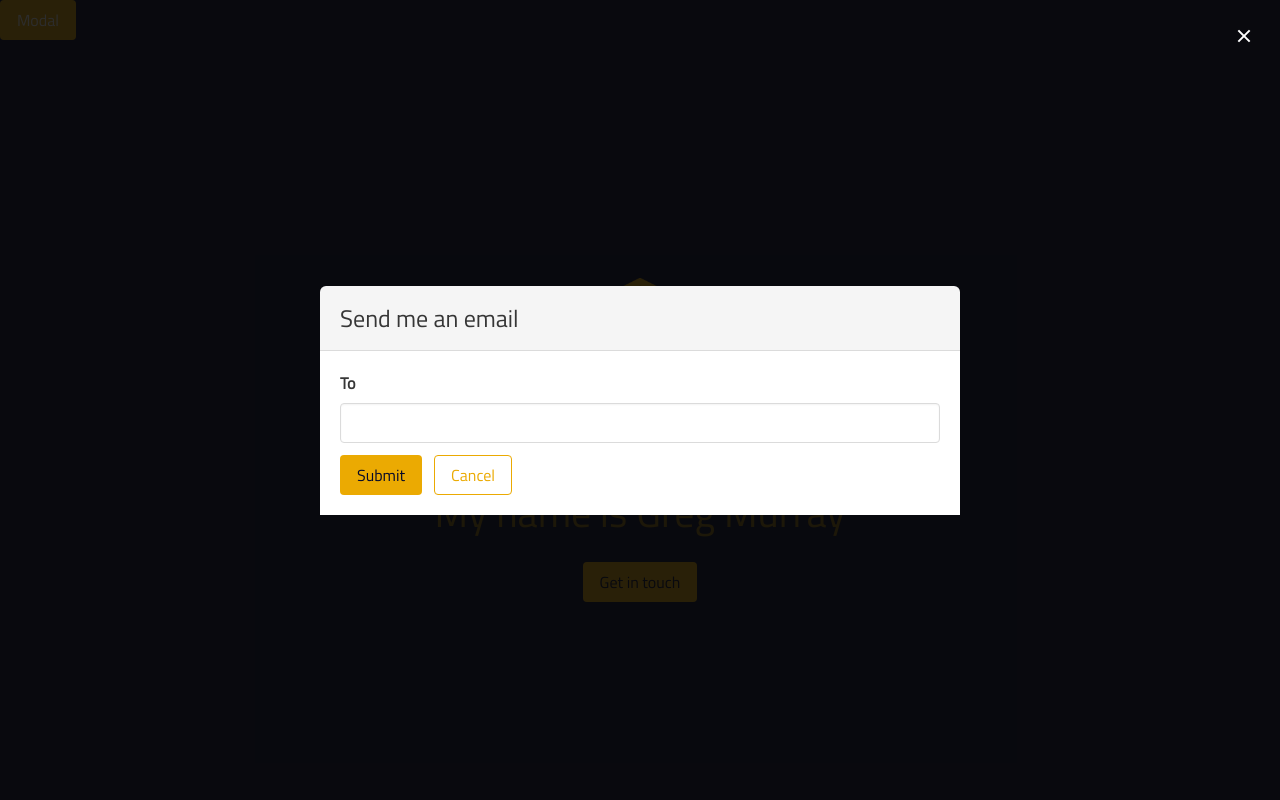
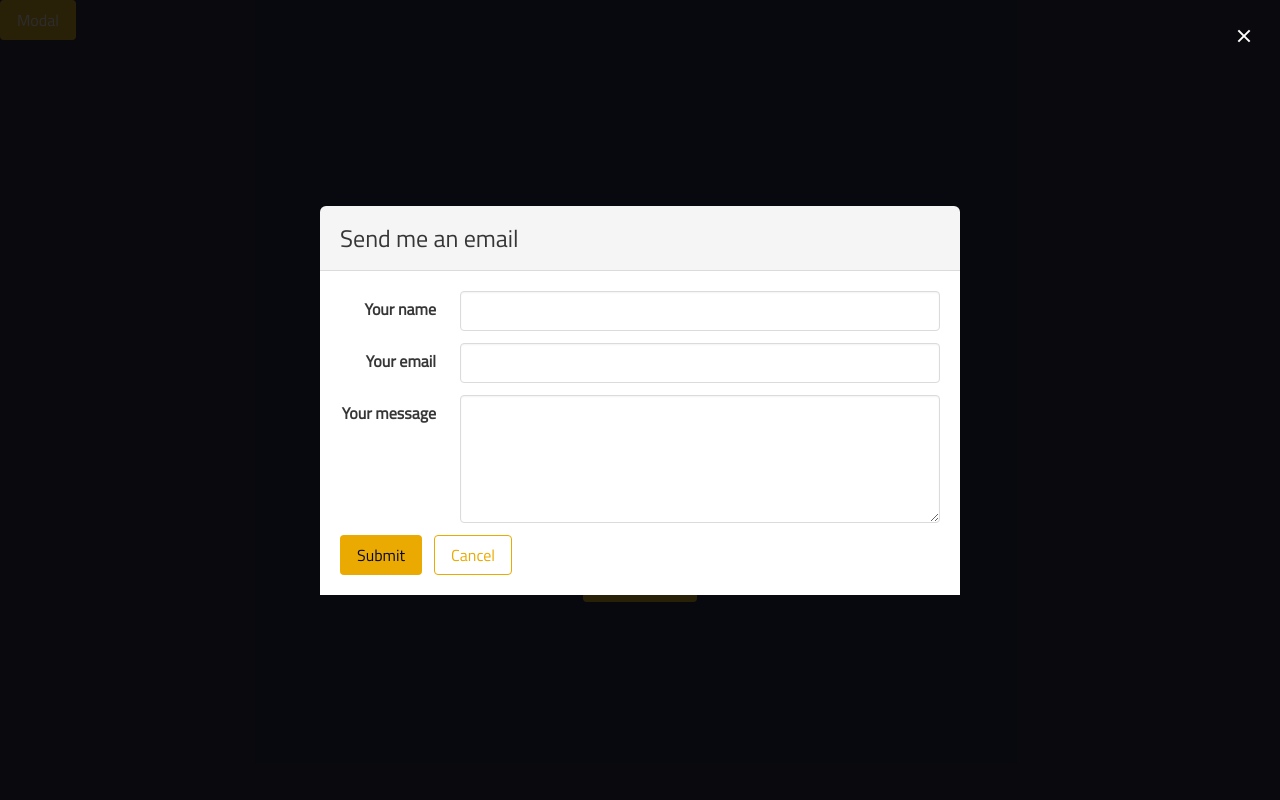
Before and after one commit to gmmurray/gmmurray.github.io, a Gatsby site: page / in a window 1280 px wide. Both pictures are taken after a click on the link "Modal". Shown: the top 800 px of the page. Built offline with nearby package versions, Linux system fonts and the light colour scheme; Gatsby itself is replaced by a stand-in of ours.

Commit message:
update modal form

```diff
--- a/src/pages/index.js
+++ b/src/pages/index.js
@@ -60,10 +60,40 @@ class IndexPage extends Component {
                         </header>
                         <section className="modal-card-body">
                             <form>
+                                <div className="field is-horizontal">
+                                    <div className="field-label is-normal">
+                                        <label className="label" for="nameInput">Your name</label>
+                                    </div>
+                                    <div className="field-body">
                                         <div className="field">
-                                <label className="label">To</label>
-                                <div className="control">
-                                    <input className="input" type="text" />
+                                            <p className="control">
+                                                <input className="input" type="text" id="nameInput" name="nameInput"></input>
+                                            </p>
+                                        </div>
+                                    </div>
+                                </div>
+                                <div className="field is-horizontal">
+                                    <div className="field-label is-normal">
+                                        <label className="label" for="emailInput">Your email</label>
+                                    </div>
+                                    <div className="field-body">
+                                        <div className="field">
+                                            <p className="control">
+                                                <input className="input" type="text" id="emailInput" name="emailInput"></input>
+                                            </p>
+                                        </div>
+                                    </div>
+                                </div>
+                                <div className="field is-horizontal">
+                                    <div className="field-label is-normal">
+                                        <label className="label" for="messageInput">Your message</label>
+                                    </div>
+                                    <div className="field-body">
+                                        <div className="field">
+                                            <p className="control">
+                                                <textarea className="textarea" type="text" id="messageInput" name="messageInput"></textarea>
+                                            </p>
+                                        </div>
                                     </div>
                                 </div>
                                 <div className="field is-grouped">
@@ -71,7 +101,7 @@ class IndexPage extends Component {
                                         <button className="button is-link font-dark-blue">Submit</button>
                                     </div>
                                     <div className="control">
-                                    <button className="button is-link is-outlined">Cancel</button>
+                                        <button className="button is-link is-outlined" onClick={toggleModal}>Cancel</button>
                                     </div>
                                 </div>
                             </form>
```
Lines whose indentation alone changed are shown as unchanged.
